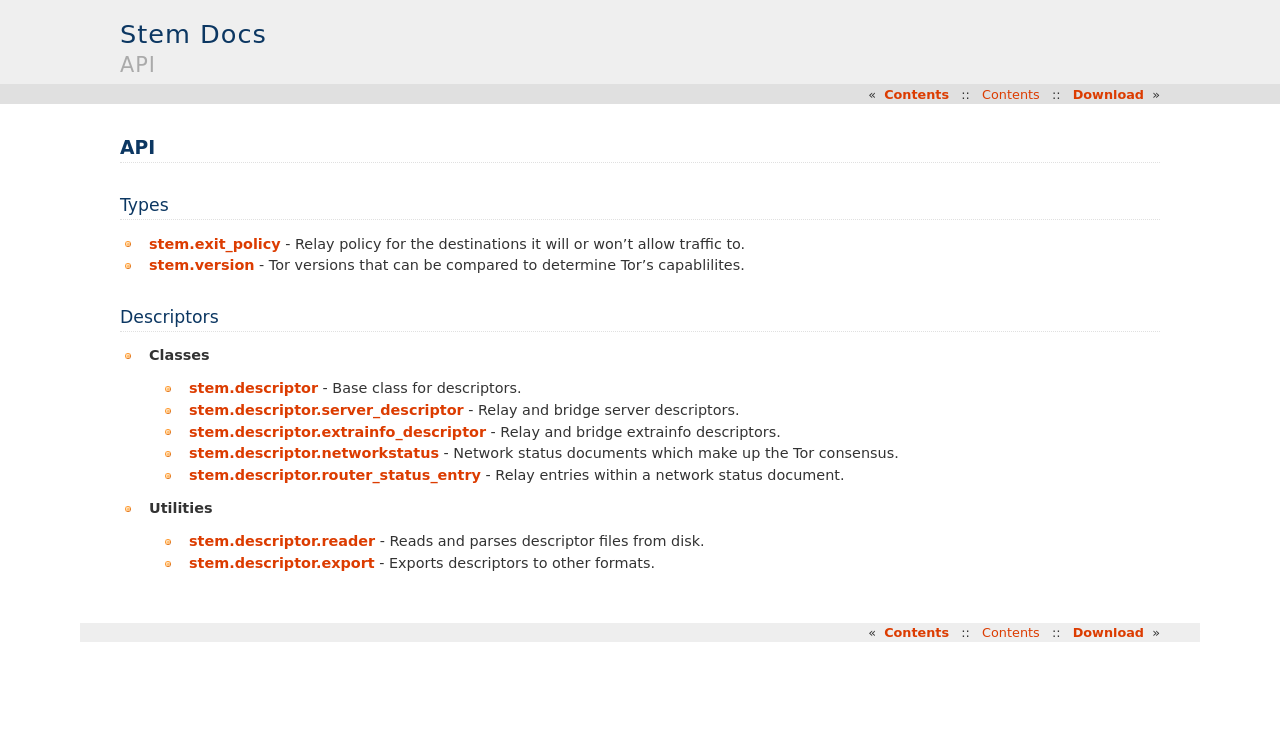
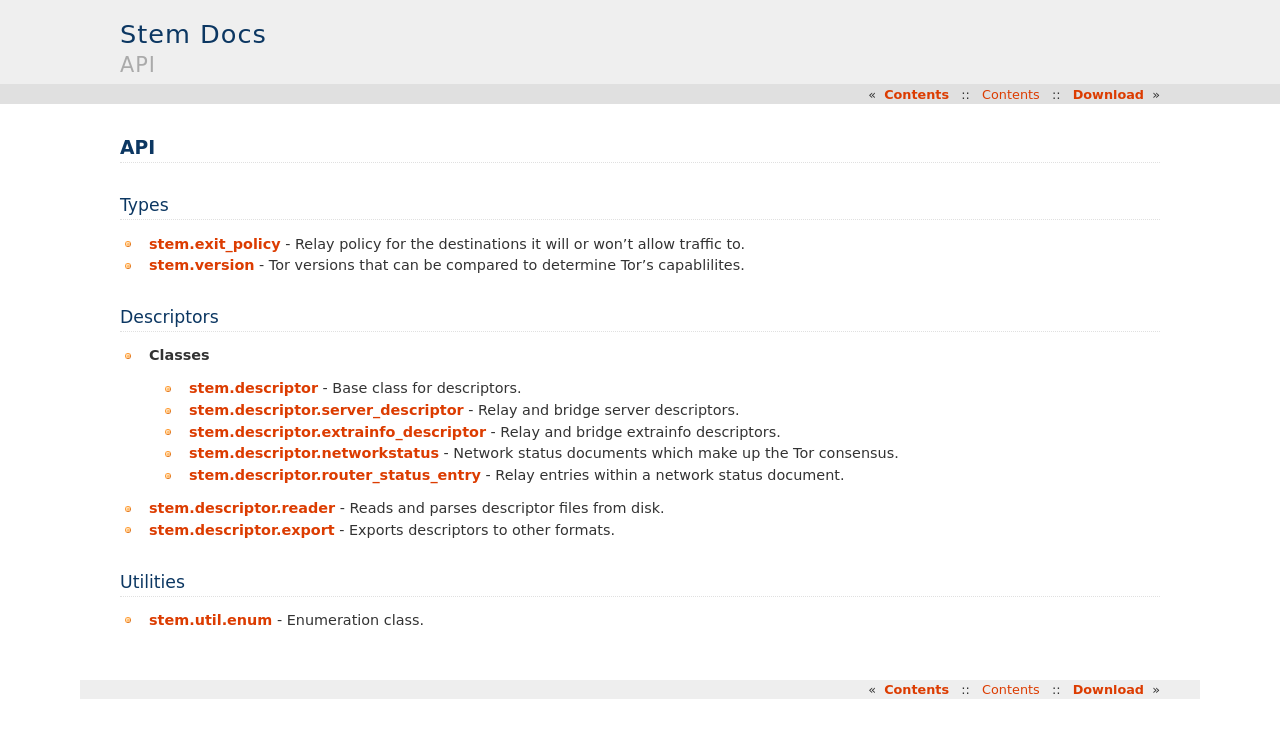
Before and after one commit to torproject/stem, a Sphinx documentation site: the page built from docs/api.rst, in a window 1280 px wide. Shown: the top 738 px of the page. Built offline with Sphinx 7.4.7, drawn with Linux system fonts in a browser that asks for light colours.

Commit message:
Revised API docs for stem.util.enum

```diff
--- a/docs/api.rst
+++ b/docs/api.rst
@@ -16,7 +16,10 @@ Descriptors
  * `stem.descriptor.extrainfo_descriptor <descriptor/extrainfo_descriptor.html>`_ - Relay and bridge extrainfo descriptors.
  * `stem.descriptor.networkstatus <descriptor/networkstatus.html>`_ - Network status documents which make up the Tor consensus.
  * `stem.descriptor.router_status_entry <descriptor/router_status_entry.html>`_ - Relay entries within a network status document.
+* `stem.descriptor.reader <descriptor/reader.html>`_ - Reads and parses descriptor files from disk.
+* `stem.descriptor.export <descriptor/export.html>`_ - Exports descriptors to other formats.
 
-* **Utilities**
- * `stem.descriptor.reader <descriptor/reader.html>`_ - Reads and parses descriptor files from disk.
- * `stem.descriptor.export <descriptor/export.html>`_ - Exports descriptors to other formats.
+Utilities
+---------
+
+* `stem.util.enum <util/enum.html>`_ - Enumeration class.
--- a/docs/contents.rst
+++ b/docs/contents.rst
@@ -19,3 +19,5 @@ Contents
 
    types/exit_policy
    types/version
+
+   util/enum
--- /dev/null
+++ b/docs/util/enum.rst
@@ -0,0 +1,4 @@
+Enumerations
+============
+
+.. automodule:: stem.util.enum
```
Also changed, not shown: 1 other file.
